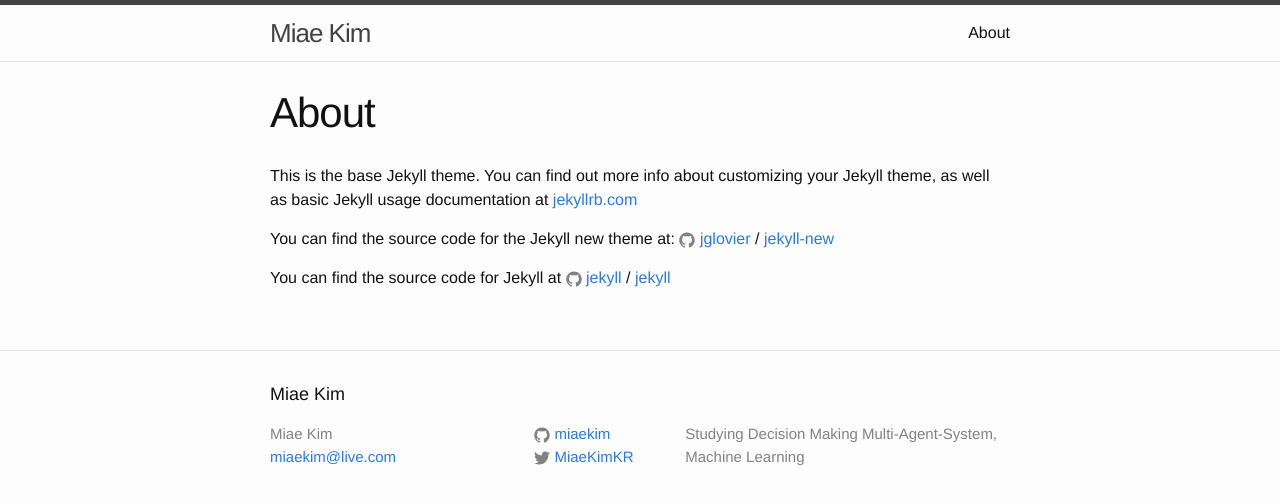
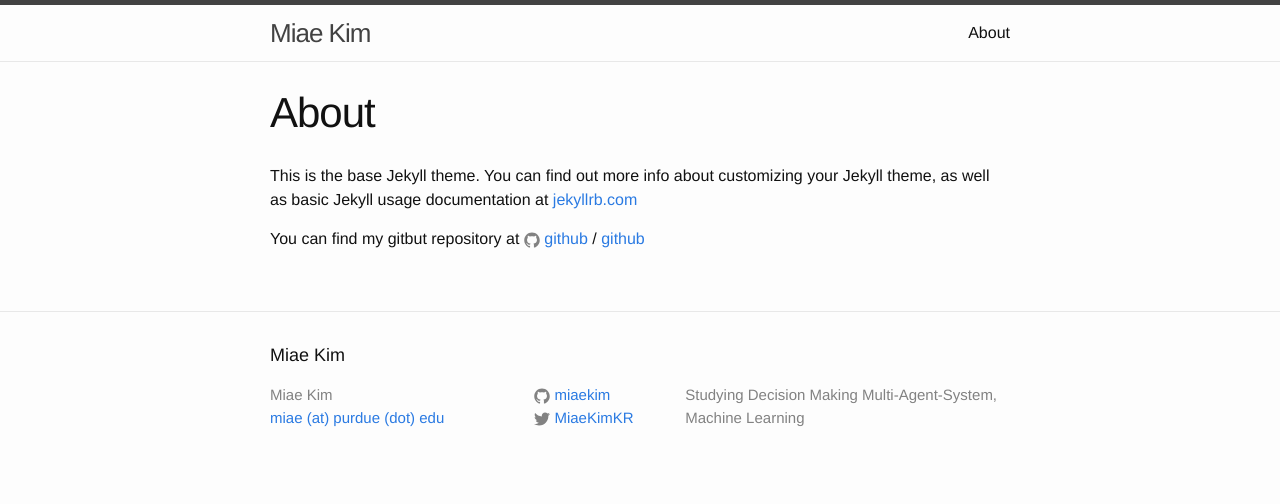
Before and after one commit to miaekim/miaekim.github.io, a Jekyll site: the page built from about.md, in a window 1280 px wide. Shown: the top 504 px of the page. Built offline with Jekyll 4.4.1, drawn with Linux system fonts in a browser that asks for light colours.

Commit message:
about page

```diff
--- a/_config.yml
+++ b/_config.yml
@@ -7,11 +7,11 @@
 
 # Site settings
 title: Miae Kim
-email: miaekim@live.com
+email: miae (at) purdue (dot) edu
 description: > # this means to ignore newlines until "baseurl:"
   Studying Decision Making Multi-Agent-System, Machine Learning
 baseurl: "" # the subpath of your site, e.g. /blog
-url: "http://miaekim.com" # the base hostname & protocol for your site
+url: "http://web.ics.purdue.edu/~miae" # the base hostname & protocol for your site
 twitter_username: MiaeKimKR
 github_username:  miaekim
 
--- a/about.md
+++ b/about.md
@@ -6,10 +6,6 @@ permalink: /about/
 
 This is the base Jekyll theme. You can find out more info about customizing your Jekyll theme, as well as basic Jekyll usage documentation at [jekyllrb.com](http://jekyllrb.com/)
 
-You can find the source code for the Jekyll new theme at:
-{% include icon-github.html username="jglovier" %} /
-[jekyll-new](https://github.com/jglovier/jekyll-new)
-
-You can find the source code for Jekyll at
-{% include icon-github.html username="jekyll" %} /
-[jekyll](https://github.com/jekyll/jekyll)
+You can find my gitbut repository at
+{% include icon-github.html username="github" %} /
+[github](https://github.com/miaekim)
```
Also changed, not shown: _drafts/2016-01-12-welcome-to-jekyll.markdown (renamed from _posts/2016-01-12-welcome-to-jekyll.markdown).
